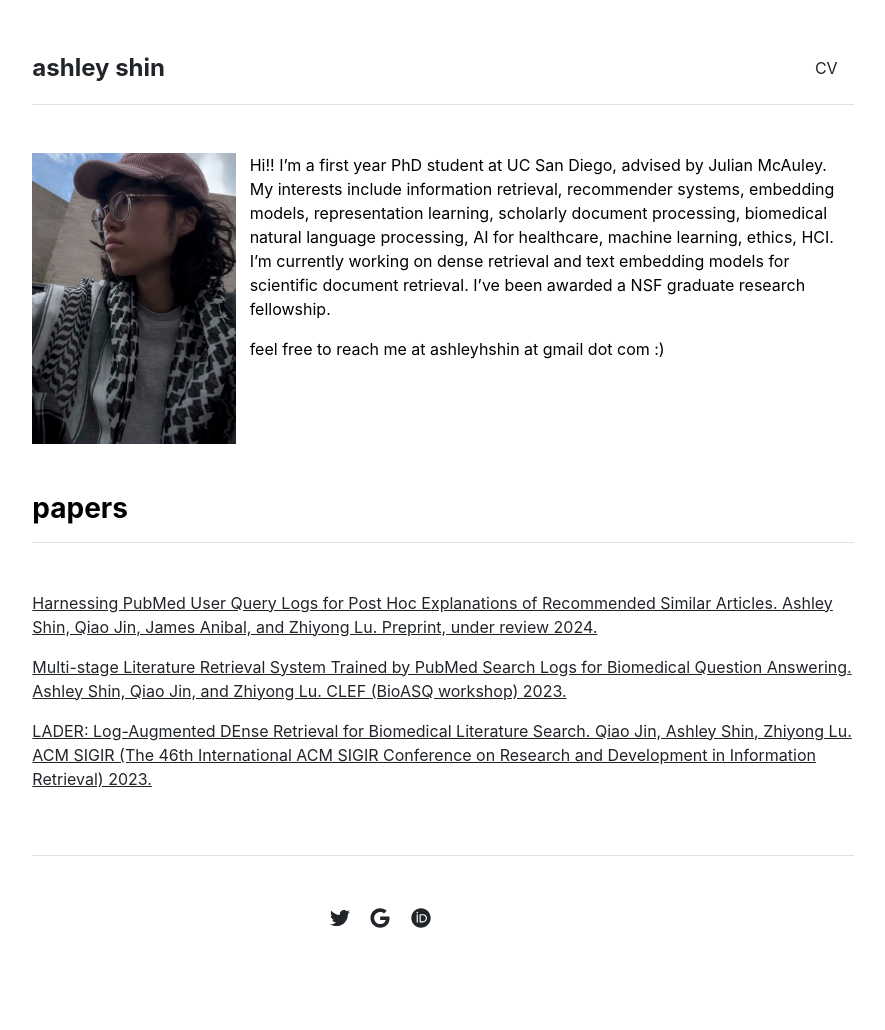
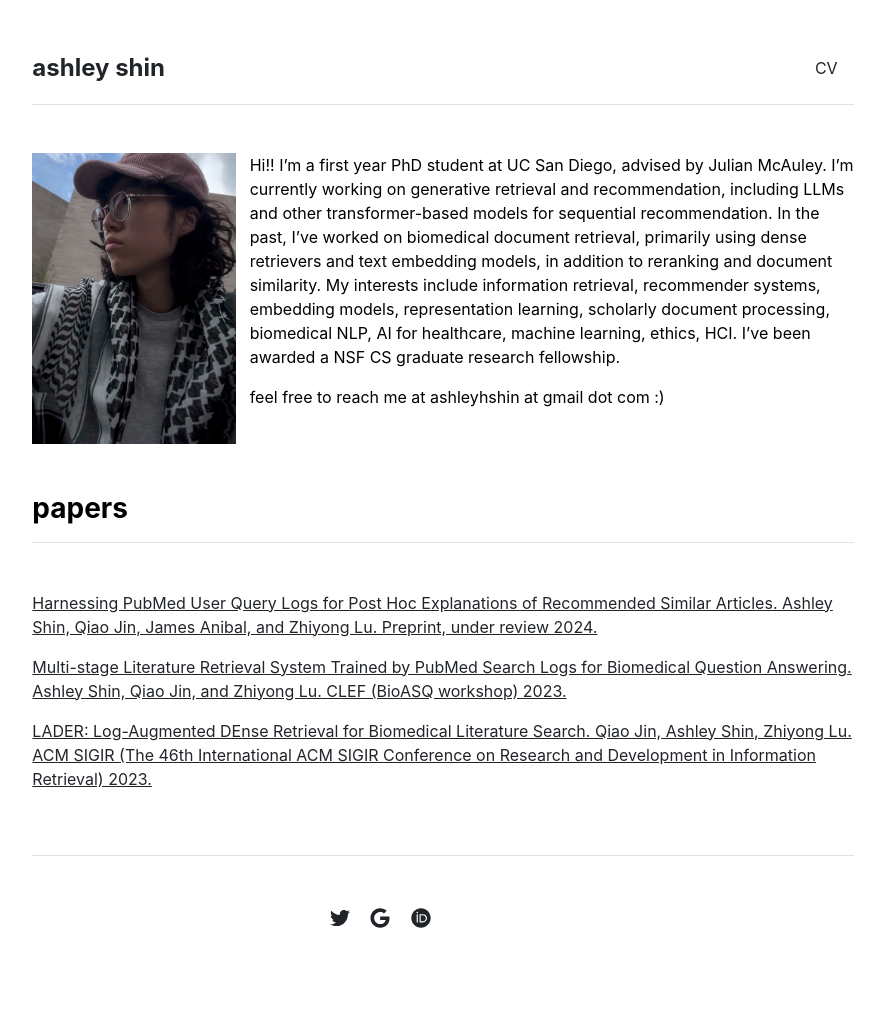
Before and after one commit to ashleys0/ashleyshin, a Jekyll site: the page built from index.md, in a window 1280 px wide. Shown: the whole page, without its empty margins (197-1082 px from the left). Built offline with Jekyll 4.4.1, drawn with Linux system fonts in a browser that asks for light colours.

Commit message:
Update index.md

```diff
--- a/index.md
+++ b/index.md
@@ -3,6 +3,6 @@ layout: home
 title: "Home"
 ---
 
-Hi!! I'm a first year PhD student at UC San Diego, advised by Julian McAuley. My interests include information retrieval, recommender systems, embedding models, representation learning, scholarly document processing, biomedical natural language processing, AI for healthcare, machine learning, ethics, HCI. I'm currently working on dense retrieval and text embedding models for scientific document retrieval. I've been awarded a NSF graduate research fellowship.
+Hi!! I'm a first year PhD student at UC San Diego, advised by Julian McAuley. I'm currently working on generative retrieval and recommendation, including LLMs and other transformer-based models for sequential recommendation. In the past, I've worked on biomedical document retrieval, primarily using dense retrievers and text embedding models, in addition to reranking and document similarity. My interests include information retrieval, recommender systems, embedding models, representation learning, scholarly document processing, biomedical NLP, AI for healthcare, machine learning, ethics, HCI. I've been awarded a NSF CS graduate research fellowship.
 
 feel free to reach me at ashleyhshin at gmail dot com :)
```
